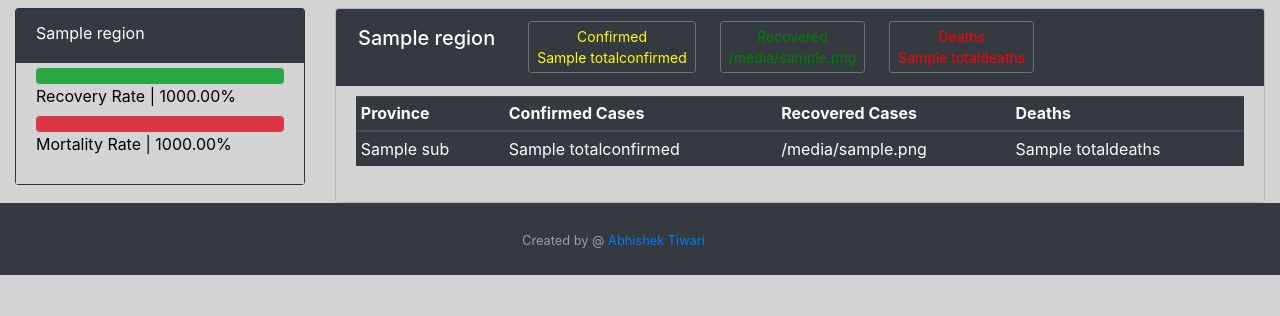
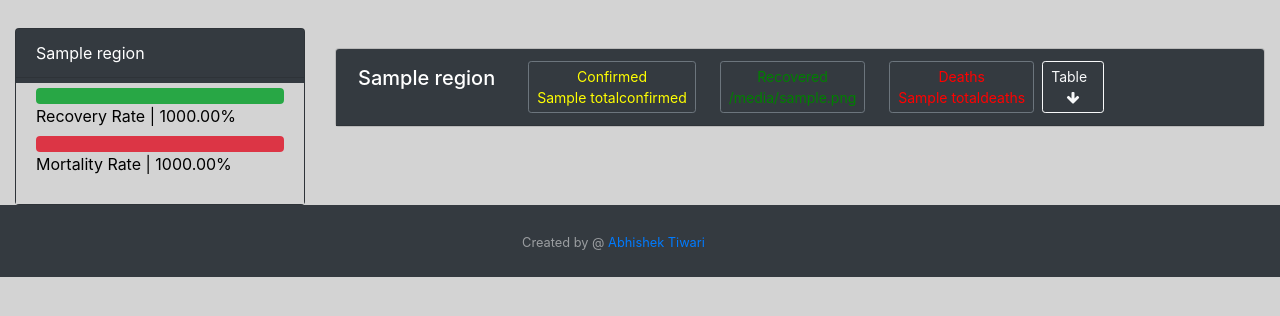
Before and after one commit to iamabhishektiwari/covidTracks, a Django app: template globalTracks/templates/global_status.html in a window 1280 px wide. Shown: the part 713-1029 px from the top of the page. Run offline with Django 3.2, Linux system fonts and the light colour scheme; data comes from the database, SQL or seed files in the repository; both versions use the stored data as it was after the commit; the template is opened without the code that fills it: values that come from a table or form of the project are taken from there, most other values are stand-ins (such as "Sample title", 1, 10 or a date in 2020); some libraries are stand-ins or nearby versions.

Commit message:
update for global table

```diff
--- a/covidTracks/settings.py
+++ b/covidTracks/settings.py
@@ -24,9 +24,9 @@ MAIN_DIR = os.path.dirname(os.path.dirname(__file__))
 SECRET_KEY = 'adgi4+3b84p=p7-m6yl@f)n-bs1&g7*=j!^jz50j6(%^2-)u7('
 
 # SECURITY WARNING: don't run with debug turned on in production!
-DEBUG = True
+DEBUG = False
 
-ALLOWED_HOSTS = ['localhost','covidtracks.pythonanywhere.com']
+ALLOWED_HOSTS = ['localhost','covidtracks.pythonanywhere.com','covidtracks.in','www.covidtracks.in']
 
 
 # Application definition
--- a/globalTracks/models.py
+++ b/globalTracks/models.py
@@ -13,7 +13,8 @@ class Country(models.Model):
     lastupdate = models.CharField(max_length=100)
 
     def __str__(self):
-        return self.name
+        res = self.name[0]+self.name[1]+str(self.totalrecovered)+str(self.totaldeaths)
+        return res
 
 class Province(models.Model):
     name = models.CharField(max_length=100)
--- a/globalTracks/templates/global_status.html
+++ b/globalTracks/templates/global_status.html
@@ -28,6 +28,9 @@ Data-Plot
     .pads{
       padding:1%;
       margin:1%;
+    }
+    .pds_padding{
+      margin-top:20px;
     }
   </style>
 
@@ -156,7 +159,7 @@ Data-Plot
 
         {% for region,subregions in subregionlist.items %}
         <!--- country wise table-->
-        <div class="col-md-3">
+        <div class="col-md-3 pds_padding">
             <div class="card bg-dark txt">
               <div class="card-header bg-dark">
                 {{region.name}}
@@ -186,9 +189,9 @@ Data-Plot
                 </div>
             </div>
         </div>
-        <div class="col-md-9 gedf-main ">
+        <div class="col-md-9 gedf-main pds_padding">
             <!--- \\\\\\\Post-->
-            <div class="card gedf-card bg-color">
+            <div class="card gedf-card bg-color pds_padding">
               <div class="card-header bg-dark">
                  <div class="d-flex ">
                      <div class="d-flex">
@@ -216,10 +219,20 @@ Data-Plot
                            <div class="h7 ">{{ region.totaldeaths }}</div>
                            </button>
                          </div>
+                         <div class="ml-2 padding_extra float-left">
+
+                           <button class="btn btn-outline-light btn-sm" type="button" data-toggle="collapse" data-target="#{{region |safe}}" aria-expanded="false" aria-controls="collapseExample"">
+
+                              Table &nbsp
+                              <div class="h7 "><i class="fa fa-arrow-down" aria-hidden="true"></i></div>
+
+                           </button>
+                         </div>
                          </div>
                      </div>
                  </div>
              </div>
+             <div class="collapse" id="{{region}}">
              <div class="card-body">
                <div class="table-wrapper-scroll-y my-custom-scrollbar">
                   <table class="table table-dark table-sm table-condensed">
@@ -244,6 +257,7 @@ Data-Plot
                   </table>
                   </div>
               </div>
+              </div>
             </div>
         </div>
         {% endfor %}
```
Also changed, not shown: db.sqlite3.
